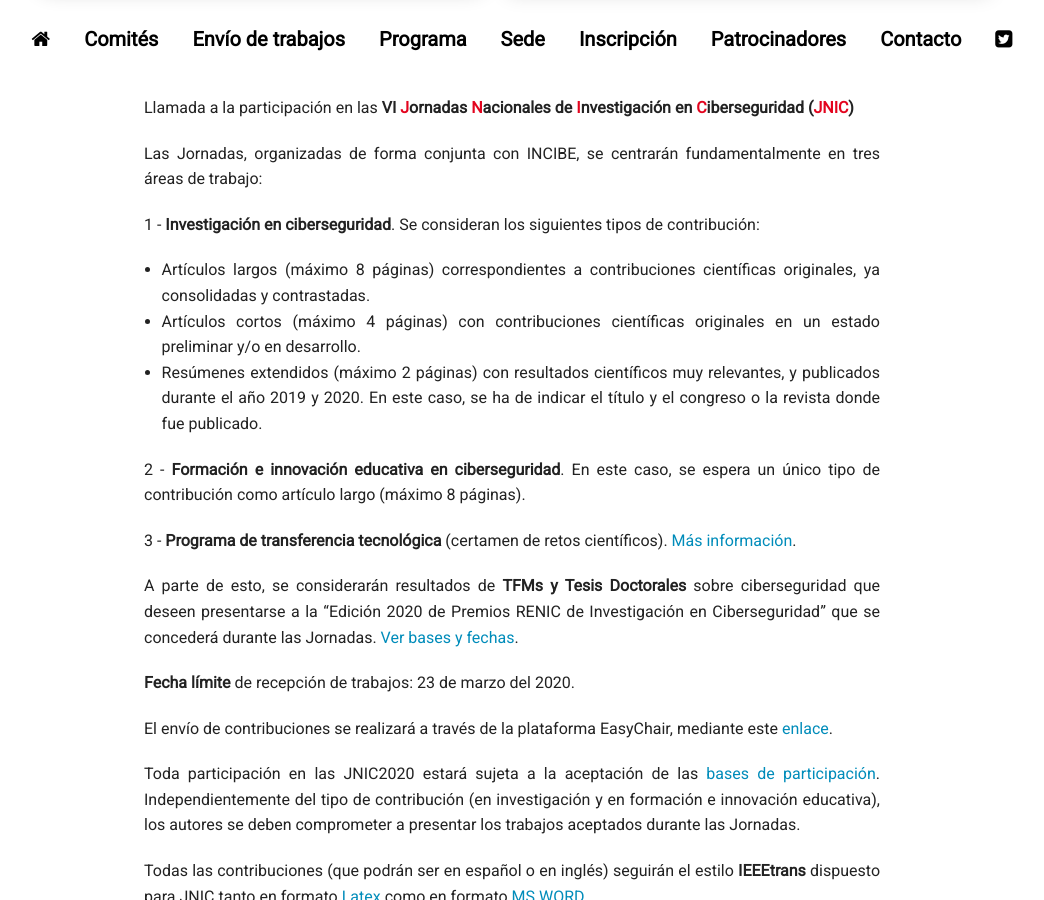
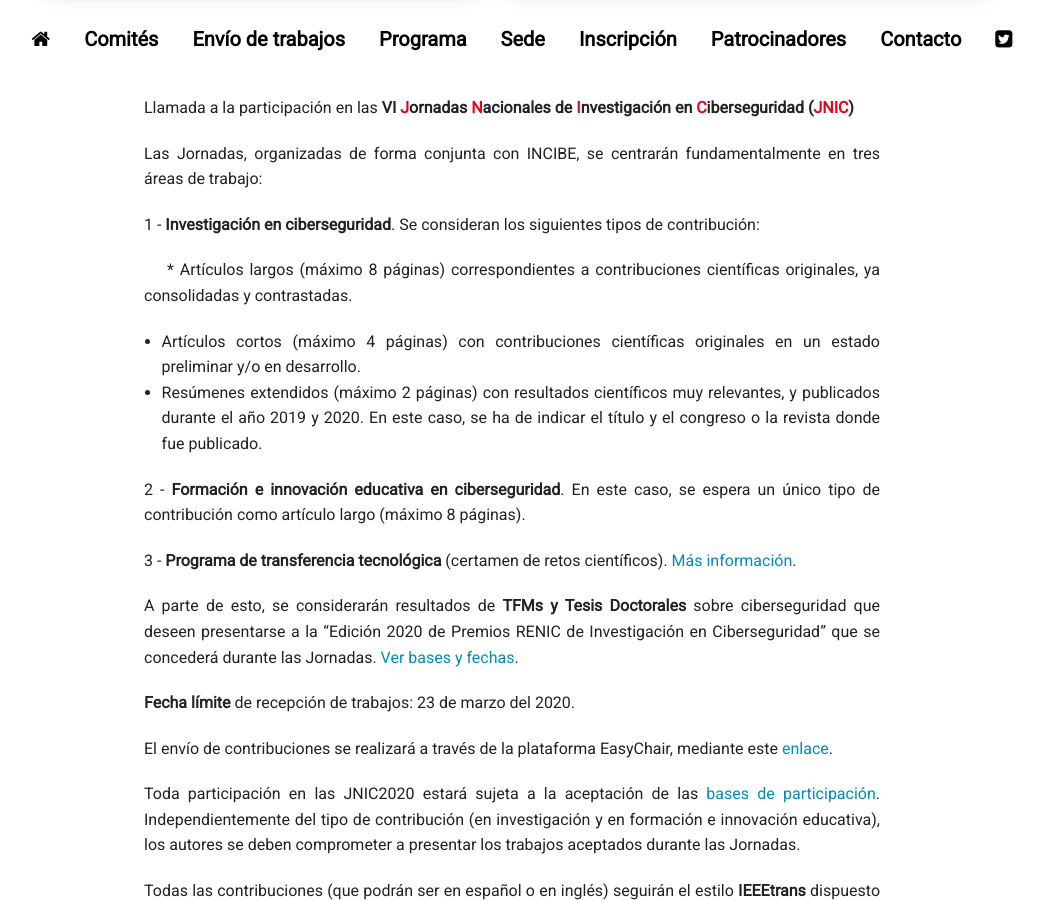
Before and after one commit to jnic2020/jnic2021.github.io, a Jekyll site: the page built from trabajos.md, in a window 1280 px wide and 900 px high, scrolled down 354 px. Shown: the whole window, without its empty margins (128-1172 px from the left). Built offline with Jekyll 4.4.1, drawn with Linux system fonts in a browser that asks for light colours; nearby versions of some CDN libraries; part of the change alters nothing that is shown.

Commit message:
Alojamiento

```diff
--- a/trabajos.md
+++ b/trabajos.md
@@ -11,7 +11,7 @@ Las Jornadas, organizadas de forma conjunta con INCIBE, se centrarán fundamenta
 
 1 - __Investigación en ciberseguridad__. Se consideran los siguientes tipos de contribución:
 
-*  Artículos largos (máximo 8 páginas) correspondientes a contribuciones científicas originales, ya consolidadas y contrastadas.
+&nbsp;&nbsp;&nbsp;  *  Artículos largos (máximo 8 páginas) correspondientes a contribuciones científicas originales, ya consolidadas y contrastadas.
 *  Artículos cortos (máximo 4 páginas) con contribuciones científicas originales en un estado preliminar y/o en desarrollo.
 *  Resúmenes extendidos (máximo 2 páginas) con resultados científicos muy relevantes, y publicados durante el año 2019 y 2020. En este caso, se ha de indicar el título y el congreso o la revista donde fue publicado.
 
```
